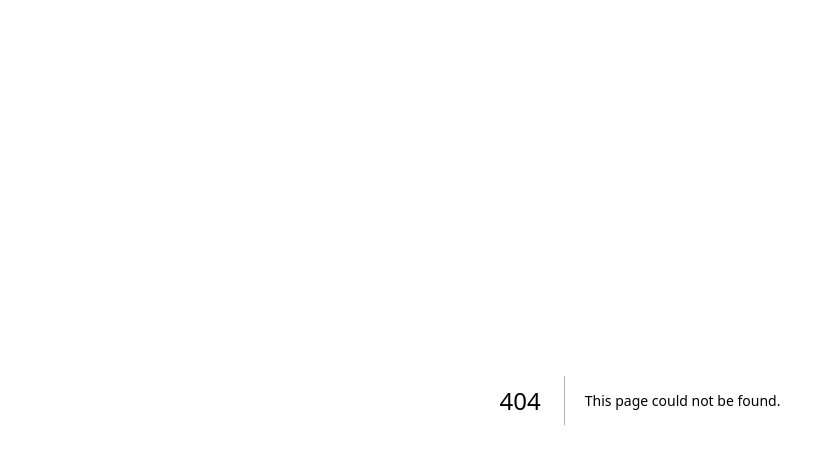
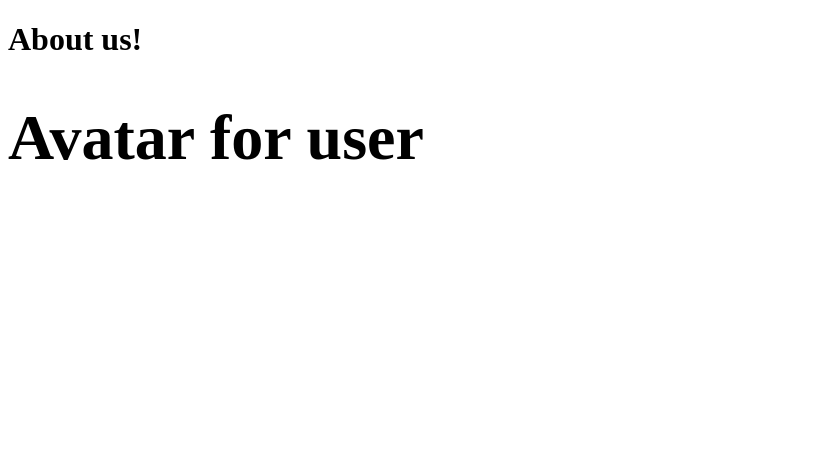
Before and after one commit to Jinnie-kim/nextjs_pratice, a Next.js app: page /about-us in a window 1280 px wide. Before the commit this address had no page. Shown: the top 464 px of the page, without its empty margins (0-835 px from the left). Built offline with nearby package versions, Linux system fonts and the light colour scheme.

Commit message:
041324 - Defining Routes

```diff
--- /dev/null
+++ b/app/about-us/company/page.tsx
@@ -0,0 +1,3 @@
+export default function Company() {
+  return <h1>Company</h1>;
+}
--- /dev/null
+++ b/app/about-us/company/sales/page.tsx
@@ -0,0 +1,3 @@
+export default function Sales() {
+  return <h1>Sales team</h1>;
+}
--- /dev/null
+++ b/app/about-us/components/avatar.tsx
@@ -0,0 +1,3 @@
+export default function Avatar() {
+  return <h1>Avatar for user</h1>;
+}
--- /dev/null
+++ b/app/about-us/page.tsx
@@ -0,0 +1,9 @@
+import Avatar from './components/avatar';
+
+export default function AboutUs() {
+  return (
+    <h1>
+      About us! <Avatar />
+    </h1>
+  );
+}
```
